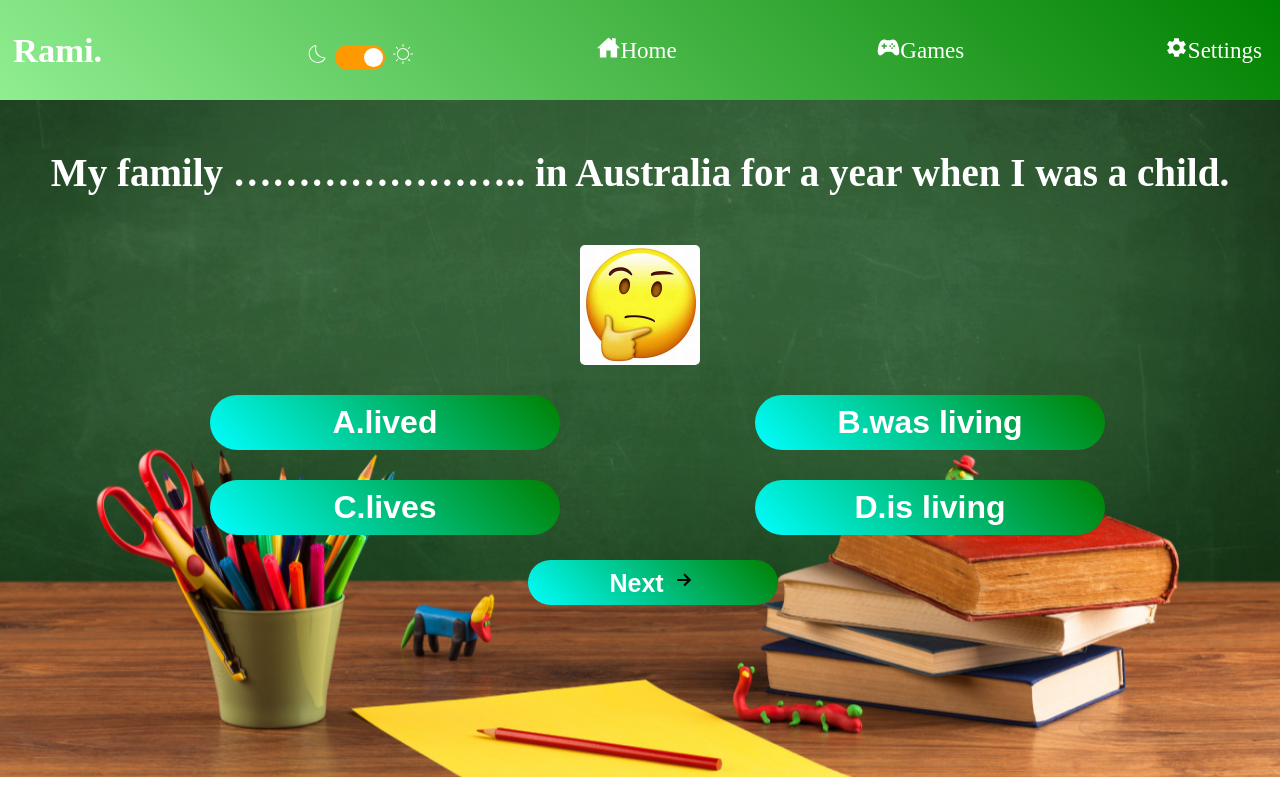
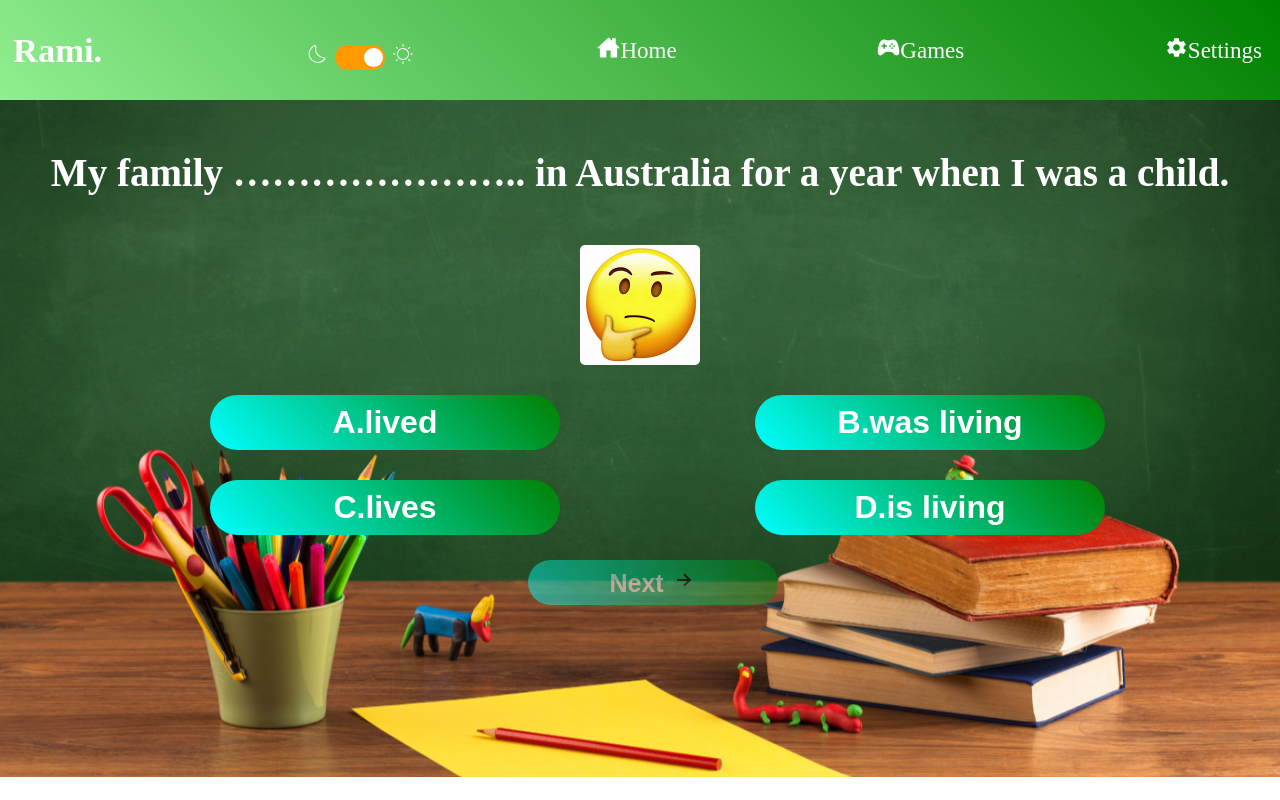
Before and after one commit to Rami-Abdulkarim/English-Acts, a React (Create React App) app: page /Q1 in a window 1280 px wide. Built offline with nearby package versions, Linux system fonts and the light colour scheme.

Commit message:
Deployed website

```diff
--- a/src/Components/MCQs/Pages/Q1.jsx
+++ b/src/Components/MCQs/Pages/Q1.jsx
@@ -1,10 +1,12 @@
-import React from 'react';
+import React, { useState } from 'react';
 import Swal from 'sweetalert2';
 import { GrFormNextLink } from "react-icons/gr";
 import { Link } from "react-router-dom";
 import Click from '../../../Click';
 
 const Q1 = () => {
+  const [correctAnswerClicked, setCorrectAnswerClicked] = useState(false);
+
   const correctSound = () => {
     const audio = new Audio(process.env.PUBLIC_URL + '/Sounds/Correct.mp3');
     audio.play();
@@ -24,6 +26,7 @@ const Q1 = () => {
         color: "green",
   });
   correctSound();
+  setCorrectAnswerClicked(true);
   }
 
   const handleClick2 = () => {
@@ -51,7 +54,7 @@ const Q1 = () => {
       </div>
       <div className='MCQs-Q-Buttons3'>
         <Link to='/Q2'>
-        <button onClick={Click} className='MCQs-Q-Next-Button'>Next <GrFormNextLink /></button></Link>
+        <button disabled={!correctAnswerClicked} onClick={Click} className='MCQs-Q-Next-Button'>Next <GrFormNextLink /></button></Link>
       </div>
     </div>
   )
--- a/src/Components/MCQs/Pages/Q2.jsx
+++ b/src/Components/MCQs/Pages/Q2.jsx
@@ -1,10 +1,12 @@
-import React from 'react';
+import React, { useState } from 'react';
 import Swal from 'sweetalert2';
 import { GrFormNextLink } from "react-icons/gr";
 import { Link } from "react-router-dom";
 import Click from '../../../Click';
 
 const Q2 = () => {
+  const [correctAnswerClicked, setCorrectAnswerClicked] = useState(false);
+
   const correctSound = () => {
     const audio = new Audio(process.env.PUBLIC_URL + '/Sounds/Correct.mp3');
     audio.play();
@@ -24,6 +26,7 @@ const Q2 = () => {
         color: "green",
   });
   correctSound();
+  setCorrectAnswerClicked(true);
   }
 
   const handleClick2 = () => {
@@ -51,7 +54,7 @@ const Q2 = () => {
       </div>
       <div className='MCQs-Q-Buttons3'>
         <Link to='/Q3'>
-        <button onClick={Click} className='MCQs-Q-Next-Button'>Next <GrFormNextLink /></button></Link>
+        <button disabled={!correctAnswerClicked} onClick={Click} className='MCQs-Q-Next-Button'>Next <GrFormNextLink /></button></Link>
       </div>
     </div>
   )
--- a/src/Components/MCQs/Pages/Q3.jsx
+++ b/src/Components/MCQs/Pages/Q3.jsx
@@ -1,10 +1,12 @@
-import React from 'react';
+import React, { useState } from 'react';
 import Swal from 'sweetalert2';
 import { GrFormNextLink } from "react-icons/gr";
 import { Link } from "react-router-dom";
 import Click from '../../../Click';
 
 const Q3 = () => {
+  const [correctAnswerClicked, setCorrectAnswerClicked] = useState(false);
+
   const correctSound = () => {
     const audio = new Audio(process.env.PUBLIC_URL + '/Sounds/Correct.mp3');
     audio.play();
@@ -24,6 +26,7 @@ const Q3 = () => {
         color: "green",
   });
   correctSound();
+  setCorrectAnswerClicked(true);
   }
 
   const handleClick2 = () => {
@@ -51,7 +54,7 @@ const Q3 = () => {
       </div>
       <div className='MCQs-Q-Buttons3'>
         <Link to='/Q4'>
-        <button onClick={Click} className='MCQs-Q-Next-Button'>Next <GrFormNextLink /></button></Link>
+        <button disabled={!correctAnswerClicked} onClick={Click} className='MCQs-Q-Next-Button'>Next <GrFormNextLink /></button></Link>
       </div>
     </div>
   )
--- a/src/Components/MCQs/Pages/Q4.jsx
+++ b/src/Components/MCQs/Pages/Q4.jsx
@@ -1,10 +1,12 @@
-import React from 'react';
+import React, { useState} from 'react';
 import Swal from 'sweetalert2';
 import { GrFormNextLink } from "react-icons/gr";
 import { Link } from "react-router-dom";
 import Click from '../../../Click';
 
 const Q4 = () => {
+  const [correctAnswerClicked, setCorrectAnswerClicked] = useState(false);
+
   const correctSound = () => {
     const audio = new Audio(process.env.PUBLIC_URL + '/Sounds/Correct.mp3');
     audio.play();
@@ -24,6 +26,7 @@ const Q4 = () => {
         color: "green",
   });
   correctSound();
+  setCorrectAnswerClicked(true);
   }
 
   const handleClick2 = () => {
@@ -51,7 +54,7 @@ const Q4 = () => {
       </div>
       <div className='MCQs-Q-Buttons3'>
         <Link to='/Q5'>
-        <button onClick={Click} className='MCQs-Q-Next-Button'>Next <GrFormNextLink /></button></Link>
+        <button disabled={!correctAnswerClicked} onClick={Click} className='MCQs-Q-Next-Button'>Next <GrFormNextLink /></button></Link>
       </div>
     </div>
   )
--- a/src/Components/MCQs/Pages/Q5.jsx
+++ b/src/Components/MCQs/Pages/Q5.jsx
@@ -1,10 +1,12 @@
-import React from 'react';
+import React, { useState } from 'react';
 import Swal from 'sweetalert2';
 import { GrFormNextLink } from "react-icons/gr";
 import { Link } from "react-router-dom";
 import Click from '../../../Click';
 
 const Q5 = () => {
+  const [correctAnswerClicked, setCorrectAnswerClicked] = useState(false);
+
   const correctSound = () => {
     const audio = new Audio(process.env.PUBLIC_URL + '/Sounds/Correct.mp3');
     audio.play();
@@ -24,6 +26,7 @@ const Q5 = () => {
         color: "green",
   });
   correctSound();
+  setCorrectAnswerClicked(true);
   }
 
   const handleClick2 = () => {
@@ -52,7 +55,7 @@ const Q5 = () => {
       </div>
       <div className='MCQs-Q-Buttons3'>
         <Link to='/MCQs'>
-        <button onClick={Click} className='MCQs-Q-Next-Button'>Finish <GrFormNextLink /></button></Link>
+        <button disabled={!correctAnswerClicked} onClick={Click} className='MCQs-Q-Next-Button'>Finish <GrFormNextLink /></button></Link>
       </div>
     </div>
   )
```
